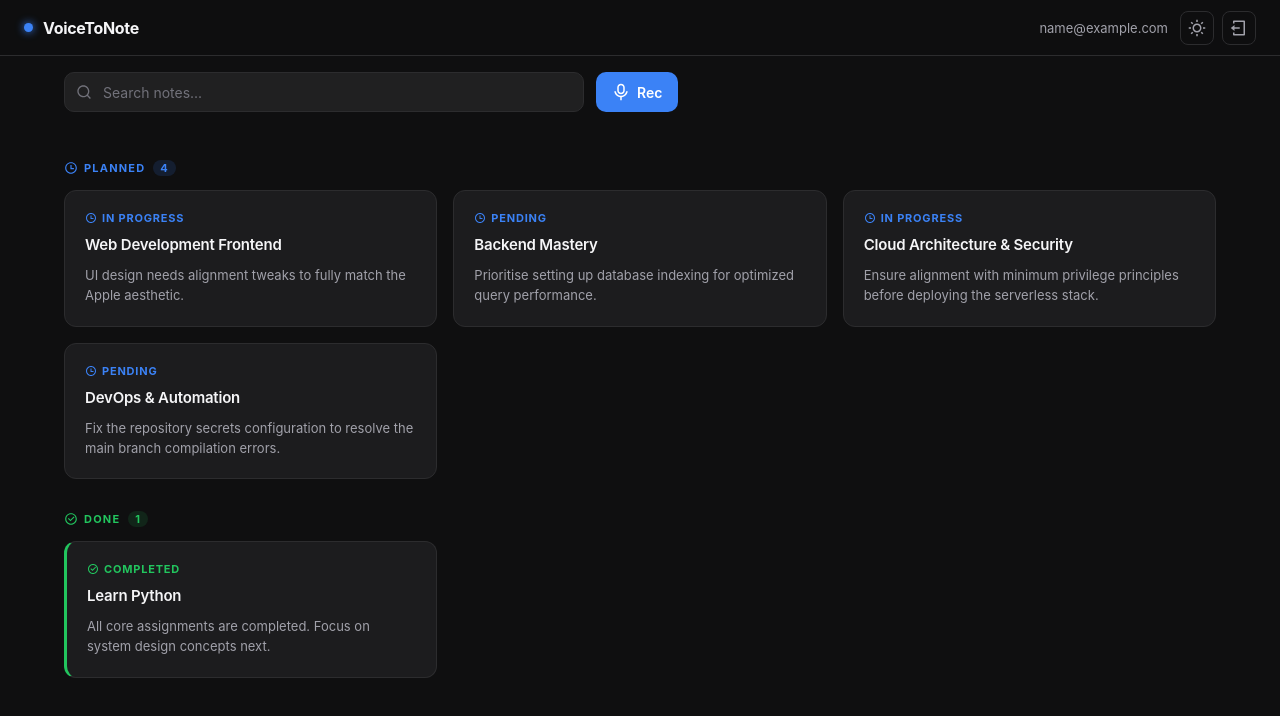
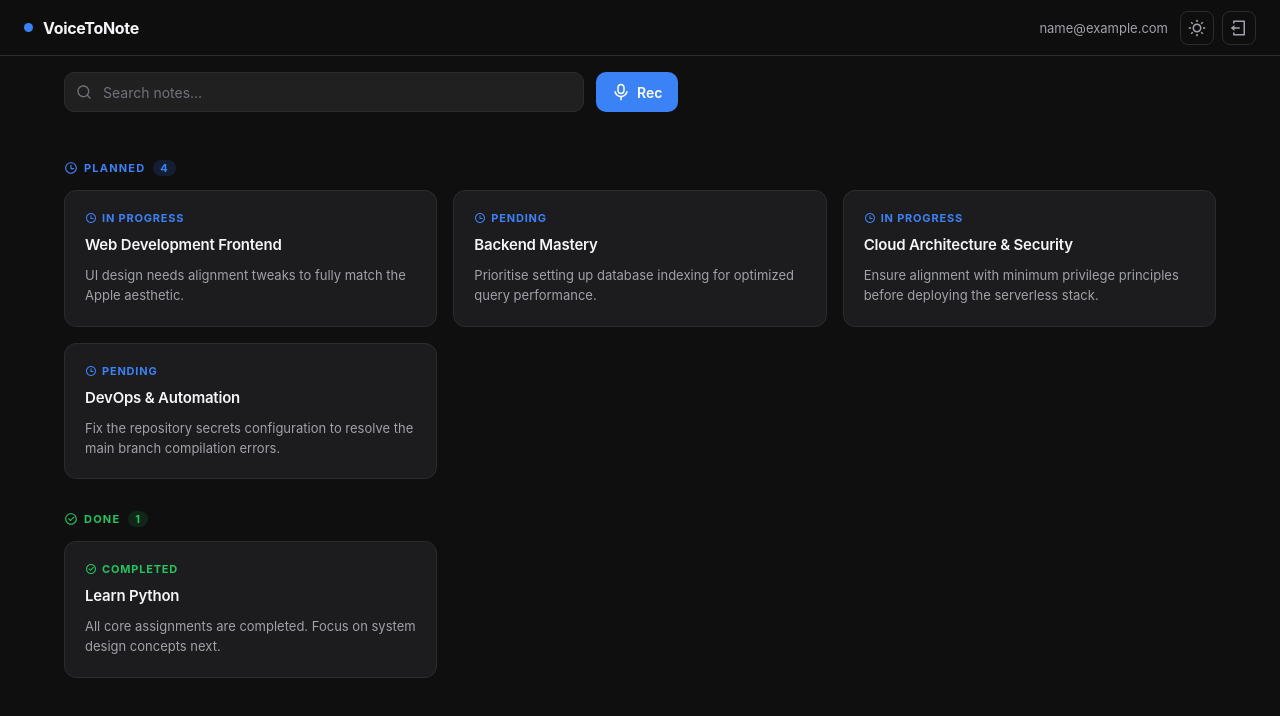
Before and after one commit to peekay11/VoiceToNote, a React (Vite) app in the folder frontend/VoiceToNote/: page / in a window 1280 px wide. Shown: the top 716 px of the page. Built offline with nearby package versions, Linux system fonts and the light colour scheme; no server answers; sample sign-in values are in the browser's storage.

Commit message:
remove green border and glow effects

```diff
--- a/frontend/VoiceToNote/src/Components/NoteCard.css
+++ b/frontend/VoiceToNote/src/Components/NoteCard.css
@@ -17,9 +17,7 @@
   transform: translateY(-2px);
 }
 
-.note-card--done {
-  border-left: 3px solid var(--accent-green);
-}
+
 
 .note-card-status {
   display: flex;
--- a/frontend/VoiceToNote/src/Pages/NotesPage.css
+++ b/frontend/VoiceToNote/src/Pages/NotesPage.css
@@ -31,7 +31,6 @@
   height: 9px;
   border-radius: 50%;
   background: var(--accent);
-  box-shadow: 0 0 8px var(--accent);
 }
 
 .brand-name {
```
